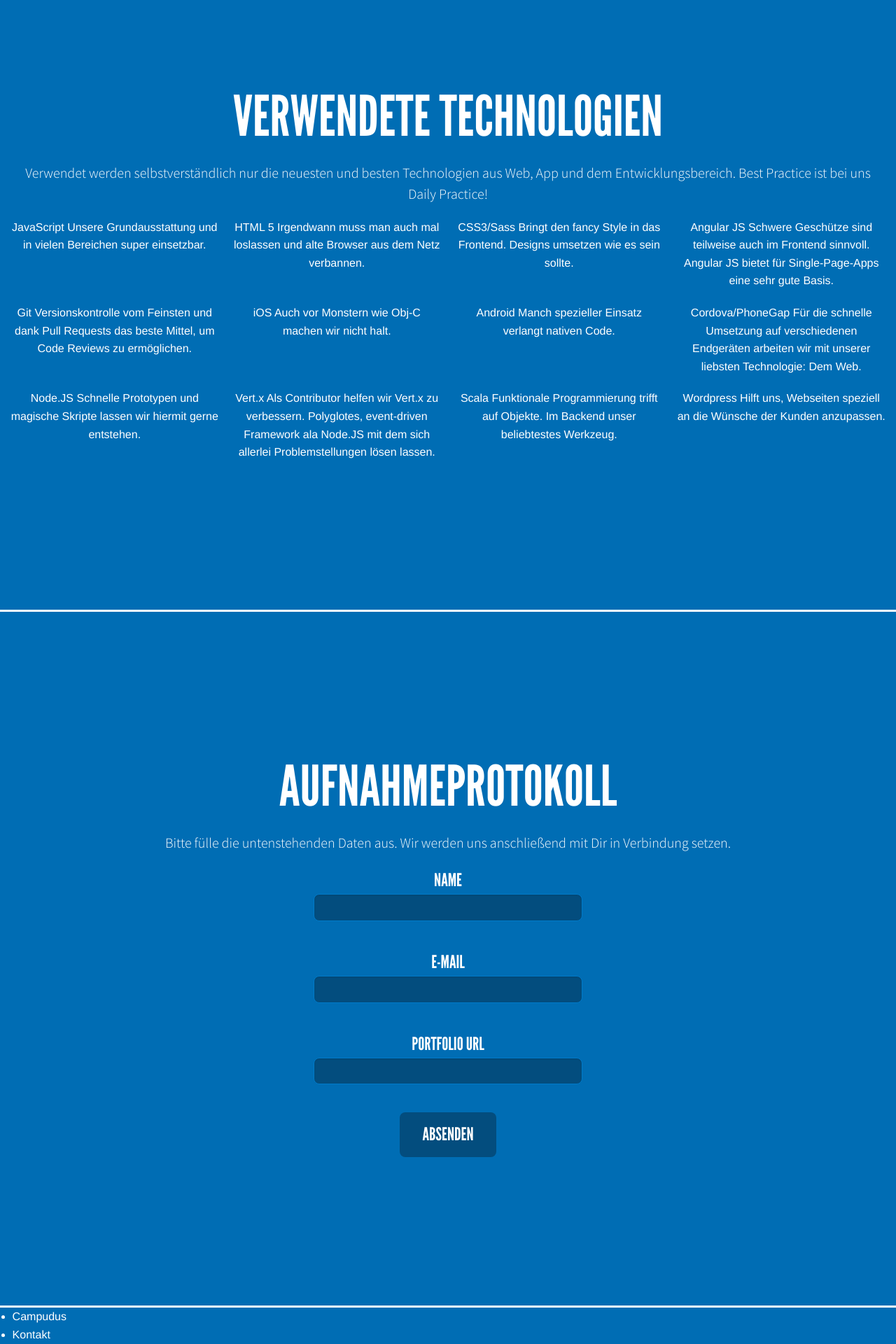
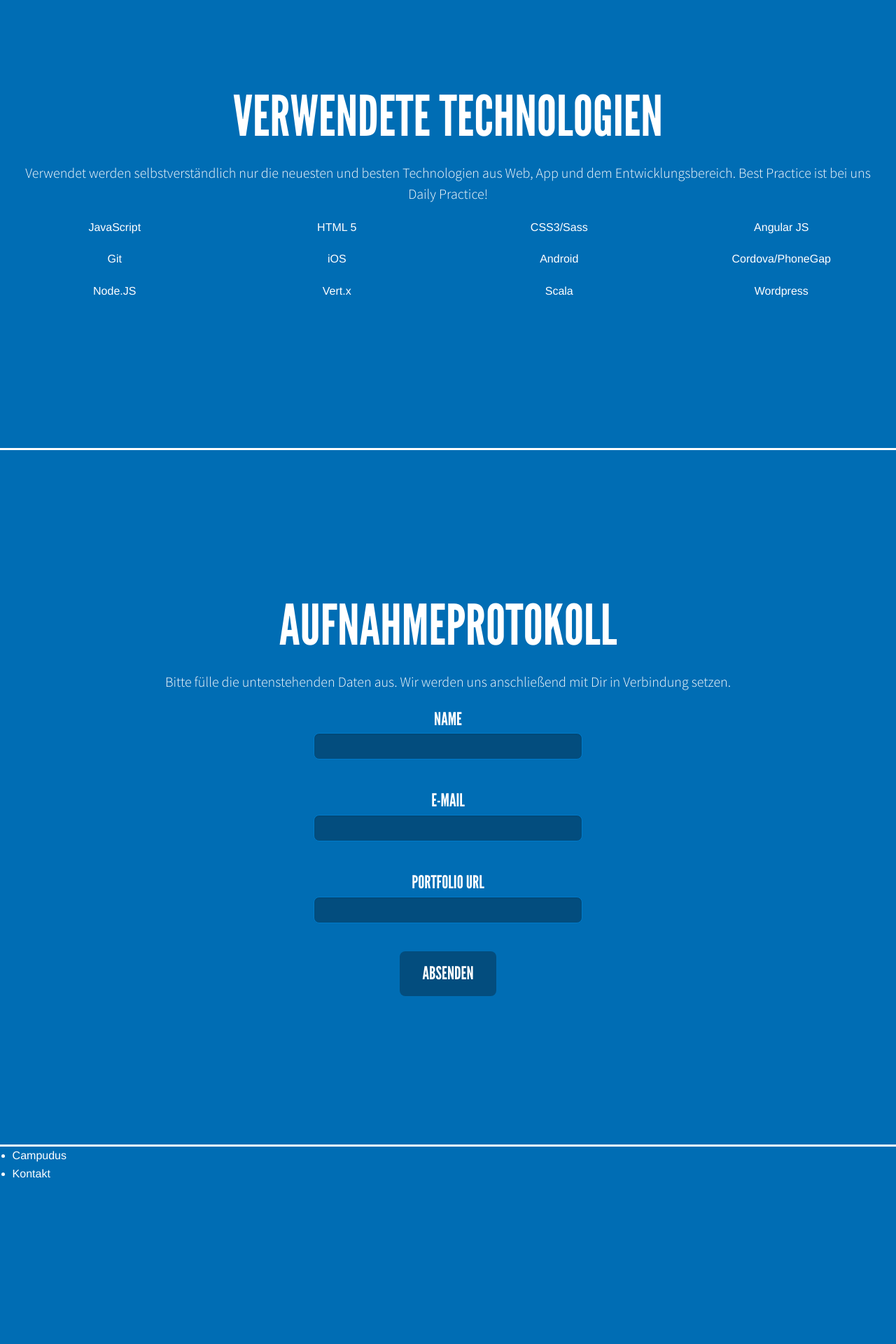
Before and after one commit to campudus/campudus.github.io, a Jekyll site: the page built from de/jobs/index.html, in a window 1280 px wide. Shown: the part 2645-4565 px from the top of the page at 70% size. Built offline with Jekyll 4.4.1, drawn with Linux system fonts in a browser that asks for light colours; after the commit the page ends 4334 px from its top, so only the background shows below that.

Commit message:
Toggle description for tech-items
Signed-off-by: Joern Bernhardt <jb@campudus.com>

```diff
--- a/_sass/jobs/jobs-styles.scss
+++ b/_sass/jobs/jobs-styles.scss
@@ -124,6 +124,14 @@ form {
   text-align: center;
 }
 
+.tech-item span.description {
+  display: none;
+}
+
+.tech-item.checked span.description {
+  display: block;
+}
+
 #recruitment {
 
   input {
--- a/de/jobs/index.html
+++ b/de/jobs/index.html
@@ -115,7 +115,7 @@ order: d
       <ul class="small-block-grid-1 medium-block-grid-2 large-block-grid-4">
         <li class="tech-item" id="javascript">JavaScript <span class="description">Unsere Grundausstattung und in vielen Bereichen super einsetzbar.</span>
         </li>
-        <li class="tech-item" id="html5">HTML 5 <span class="desciption">Irgendwann muss man auch mal loslassen und alte Browser aus dem Netz verbannen.</span>
+        <li class="tech-item" id="html5">HTML 5 <span class="description">Irgendwann muss man auch mal loslassen und alte Browser aus dem Netz verbannen.</span>
         </li>
         <li class="tech-item" id="css3">CSS3/Sass <span class="description">Bringt den fancy Style in das Frontend. Designs umsetzen wie es sein sollte.</span>
         </li>
```
